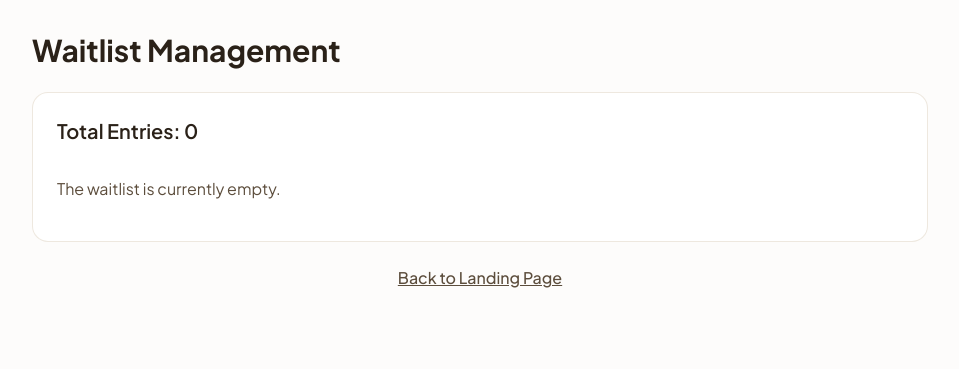
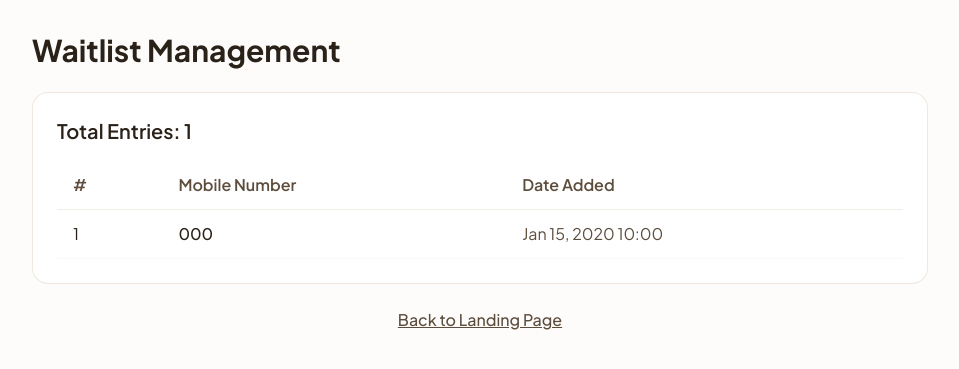
Before and after one commit to Ahmed-Mana3/Explore-Misr.AI-landing-page, a Django app: page /manage/ in a window 1280 px wide. Shown: the top 369 px of the page, without its empty margins (160-1119 px from the left). Run offline with Django 5.2, Linux system fonts and the light colour scheme; tables that the repository leaves empty hold one stand-in row (values such as "Sample post"); some libraries are stand-ins or nearby versions.

Commit message:
live examples 4

```diff
--- a/exploremisr/views.py
+++ b/exploremisr/views.py
@@ -1,17 +1,32 @@
-from django.shortcuts import render, redirect
+import re
+
 from django.contrib import messages
+from django.shortcuts import redirect, render
 
-# Global list to store waitlist entries in memory
-WAITLIST_NUMBERS = []
+from waitlist.models import WaitlistEntry
+
+
+def normalize_mobile_number(value):
+    number = re.sub(r'[\s\-()]', '', value or '').strip()
+    if not re.fullmatch(r'\+?\d{8,15}', number):
+        return None
+    return number
+
 
 def index(request):
     if request.method == 'POST':
-        mobile_number = request.POST.get('mobile_number')
-        if mobile_number:
-            WAITLIST_NUMBERS.append(mobile_number)
+        mobile_number = normalize_mobile_number(request.POST.get('mobile_number'))
+        if not mobile_number:
+            messages.error(request, 'Please enter a valid mobile number.')
+        elif WaitlistEntry.objects.filter(mobile_number=mobile_number).exists():
+            messages.info(request, 'This number is already on the waitlist.')
+        else:
+            WaitlistEntry.objects.create(mobile_number=mobile_number)
             messages.success(request, 'Thank you! You have been added to the waitlist.')
-            return redirect('/#waitlist')
+        return redirect('/#waitlist')
     return render(request, 'index.html')
 
+
 def manage_waitlist(request):
-    return render(request, 'manage.html', {'numbers': WAITLIST_NUMBERS})
+    numbers = WaitlistEntry.objects.order_by('created_at')
+    return render(request, 'manage.html', {'numbers': numbers})
--- a/requirements.txt
+++ b/requirements.txt
@@ -1,5 +1,3 @@
-Django==5.0.3
+Django==6.1.1
 gunicorn==21.2.0
 whitenoise==6.6.0
-psycopg2-binary==2.9.9
-dj-database-url==2.1.0
--- a/templates/index.html
+++ b/templates/index.html
@@ -164,7 +164,7 @@
             {% if messages %}
             <div class="mt-4 flex flex-col gap-2 w-full max-w-lg mx-auto">
                 {% for message in messages %}
-                <div class="p-3 rounded-xl text-sm font-semibold bg-green-50 text-green-800 border border-green-200">
+                <div class="p-3 rounded-xl text-sm font-semibold border {% if message.tags == 'info' %}bg-blue-50 text-blue-800 border-blue-200{% else %}bg-green-50 text-green-800 border-green-200{% endif %}">
                     {{ message }}
                 </div>
                 {% endfor %}
--- a/templates/manage.html
+++ b/templates/manage.html
@@ -42,13 +42,15 @@
                         <tr class="border-b border-brand-sandDark/30">
                             <th class="py-3 px-4 font-semibold text-brand-muted">#</th>
                             <th class="py-3 px-4 font-semibold text-brand-muted">Mobile Number</th>
+                            <th class="py-3 px-4 font-semibold text-brand-muted">Date Added</th>
                         </tr>
                     </thead>
                     <tbody>
                         {% for number in numbers %}
                         <tr class="border-b border-brand-sandDark/10 hover:bg-brand-sandLight/50 transition-colors">
                             <td class="py-3 px-4">{{ forloop.counter }}</td>
-                            <td class="py-3 px-4 font-medium">{{ number }}</td>
+                            <td class="py-3 px-4 font-medium">{{ number.mobile_number }}</td>
+                            <td class="py-3 px-4 text-brand-muted">{{ number.created_at|date:"M d, Y H:i" }}</td>
                         </tr>
                         {% endfor %}
                     </tbody>
```
Also changed, not shown: exploremisr/settings.py (+11 -2 lines).
